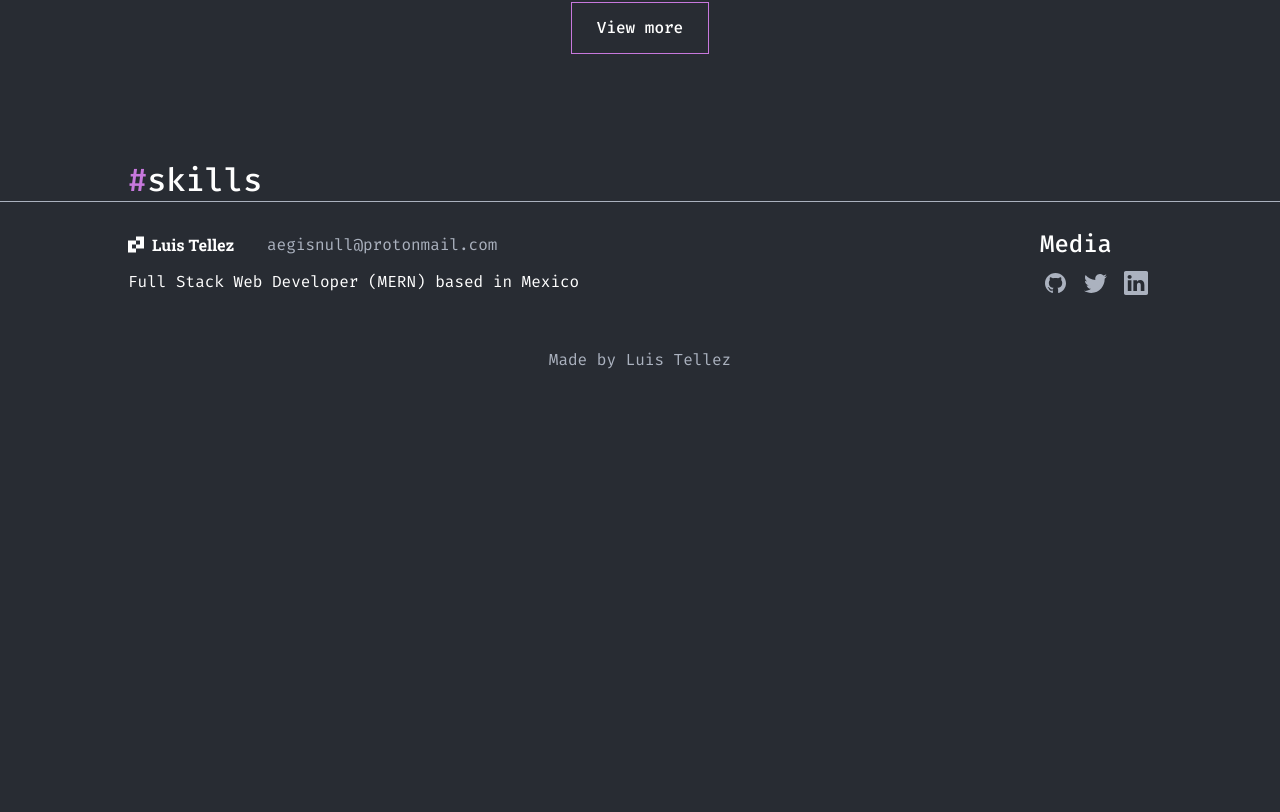
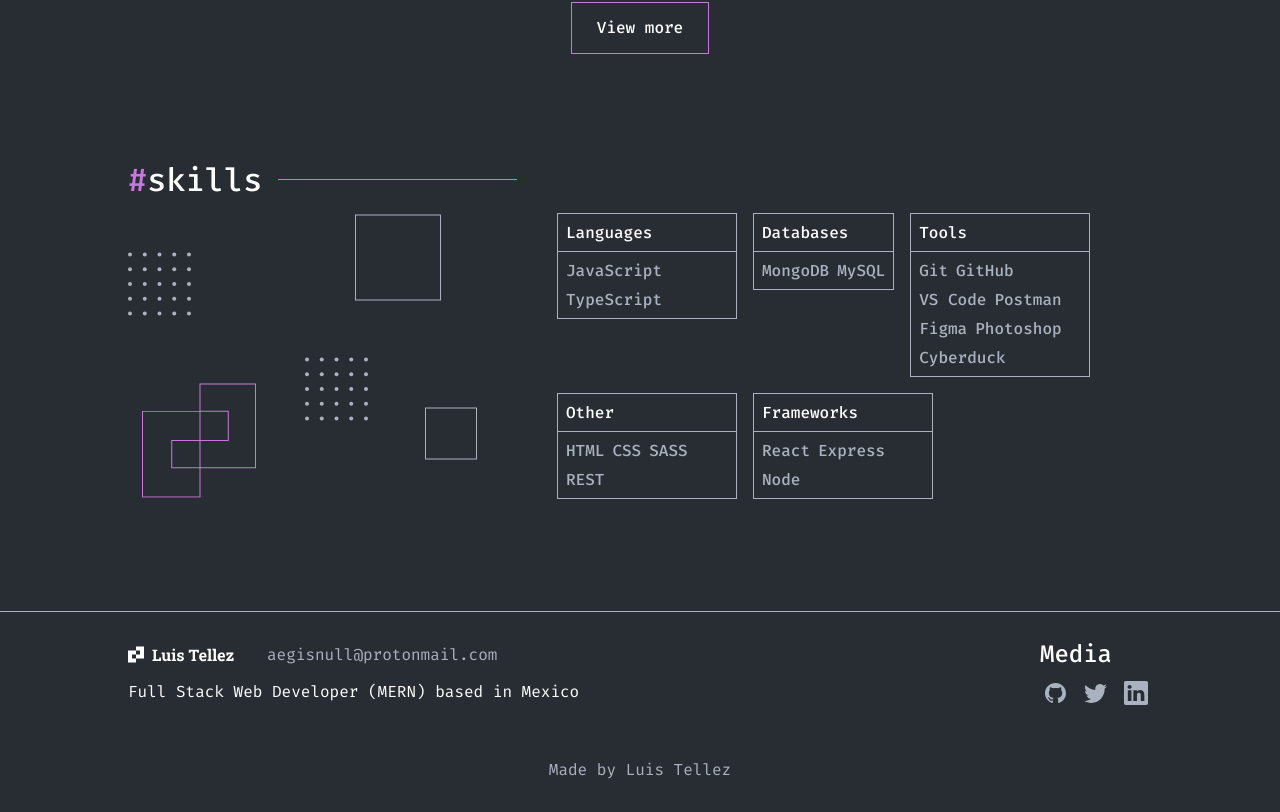
Before and after one commit to aegisnull/luistellez, a React (Create React App) app: page / in a window 1280 px wide. Shown: the part 1462-2274 px from the top of the page. Before the commit the page ends 1864 px from the top, so only its background shows below. Built offline with nearby package versions, Linux system fonts and the light colour scheme.

Commit message:
style: make Skills component responsive

```diff
--- a/src/components/Projects/Projects.scss
+++ b/src/components/Projects/Projects.scss
@@ -82,3 +82,27 @@
     }
   }
 }
+
+$breakpoint-tablet: 931px;
+$breakpoint-mobile: 426px;
+
+@media screen and (max-width: $breakpoint-tablet) {
+  .projects {
+    &__container {
+      flex-direction: column;
+      align-items: flex-start;
+      gap: 16px;
+    }
+    &__line {
+      width: 239px;
+    }
+  }
+}
+
+@media screen and (max-width: $breakpoint-mobile) {
+  .projects {
+    &__line {
+      display: none;
+    }
+  }
+}
--- a/src/components/Skills/Skills.js
+++ b/src/components/Skills/Skills.js
@@ -1,4 +1,5 @@
 import './Skills.scss';
+import DecorativeImage from '../../images/skills.svg';
 
 function Skills() {
   return (
@@ -9,6 +10,55 @@ function Skills() {
           <div className='skills__line' />
         </div>
       </div>
+      <div className='skills__container_content'>
+        <img src={DecorativeImage} alt='skills' className='skills__image' />
+        <div className='skills__card-container'>
+          <div className='skills__card'>
+            <h3 className='skills__card-title'>Languages</h3>
+            <ul className='skills__card-list'>
+              <li className='skills__card-item'>JavaScript</li>
+              <li className='skills__card-item'>TypeScript</li>
+            </ul>
+          </div>
+          <div className='skills__card'>
+            <h3 className='skills__card-title'>Databases</h3>
+            <ul className='skills__card-list'>
+              <li className='skills__card-item'>MongoDB</li>
+              <li className='skills__card-item'>MySQL</li>
+            </ul>
+          </div>
+          <div className='skills__card'>
+            <h3 className='skills__card-title'>Tools</h3>
+            <ul className='skills__card-list'>
+              <li className='skills__card-item'>Git</li>
+              <li className='skills__card-item'>GitHub</li>
+              <li className='skills__card-item'>VS Code</li>
+              <li className='skills__card-item'>Postman</li>
+              <li className='skills__card-item'>Figma</li>
+              <li className='skills__card-item'>Photoshop</li>
+              <li className='skills__card-item'>Cyberduck</li>
+            </ul>
+          </div>
+          <div className='skills__card'>
+            <h3 className='skills__card-title'>Other</h3>
+            <ul className='skills__card-list'>
+              <li className='skills__card-item'>HTML</li>
+              <li className='skills__card-item'>CSS</li>
+              <li className='skills__card-item'>SASS</li>
+              <li className='skills__card-item'>REST</li>
+            </ul>
+          </div>
+
+          <div className='skills__card'>
+            <h3 className='skills__card-title'>Frameworks</h3>
+            <ul className='skills__card-list'>
+              <li className='skills__card-item'>React</li>
+              <li className='skills__card-item'>Express</li>
+              <li className='skills__card-item'>Node</li>
+            </ul>
+          </div>
+        </div>
+      </div>
     </section>
   );
 }
--- a/src/components/Skills/Skills.scss
+++ b/src/components/Skills/Skills.scss
@@ -0,0 +1,98 @@
+.skills {
+  padding-bottom: 112px;
+
+  &__container {
+    padding-bottom: 12px;
+    display: flex;
+    justify-content: space-between;
+    align-items: center;
+  }
+
+  &__title {
+    display: flex;
+    align-items: center;
+  }
+
+  &__line {
+    width: 239px;
+    height: 1px;
+    background-color: var(--accent-color);
+    margin-left: 16px;
+  }
+
+  &__container_content {
+    display: flex;
+    flex-direction: row;
+    gap: 80px;
+  }
+
+  &__card-container {
+    display: flex;
+    flex-wrap: wrap;
+    gap: 16px;
+  }
+
+  &__card {
+    display: flex;
+    flex-direction: column;
+    max-width: 178px;
+    height: max-content;
+    border: 1px solid var(--gray-color);
+
+    &-title {
+      font-family: 'Fira Code', monospace;
+      font-weight: 500;
+      font-size: 16px;
+      line-height: 21px;
+      color: var(--white-color);
+      border-bottom: 1px solid var(--gray-color);
+      padding: 8px;
+    }
+
+    &-list {
+      display: flex;
+      flex-wrap: wrap;
+      height: auto;
+      padding: 8px;
+      gap: 8px;
+    }
+
+    &-item {
+      font-family: 'Fira Code', monospace;
+      font-weight: 500;
+      font-size: 16px;
+      line-height: 21px;
+      color: var(--gray-color);
+    }
+  }
+}
+
+$breakpoint-tablet: 1112px;
+$breakpoint-mobile: 426px;
+
+@media screen and (max-width: $breakpoint-tablet) {
+  .skills {
+    padding-bottom: 48px;
+
+    &__container {
+      padding-bottom: 48px;
+    }
+
+    &__container_content {
+      flex-direction: column;
+      align-items: center;
+    }
+
+    &__image {
+      max-width: 100%;
+    }
+  }
+}
+
+@media screen and (max-width: $breakpoint-mobile) {
+  .skills {
+    &__line {
+      width: 120px;
+    }
+  }
+}
```
Also changed, not shown: src/images/skills.svg (added).
